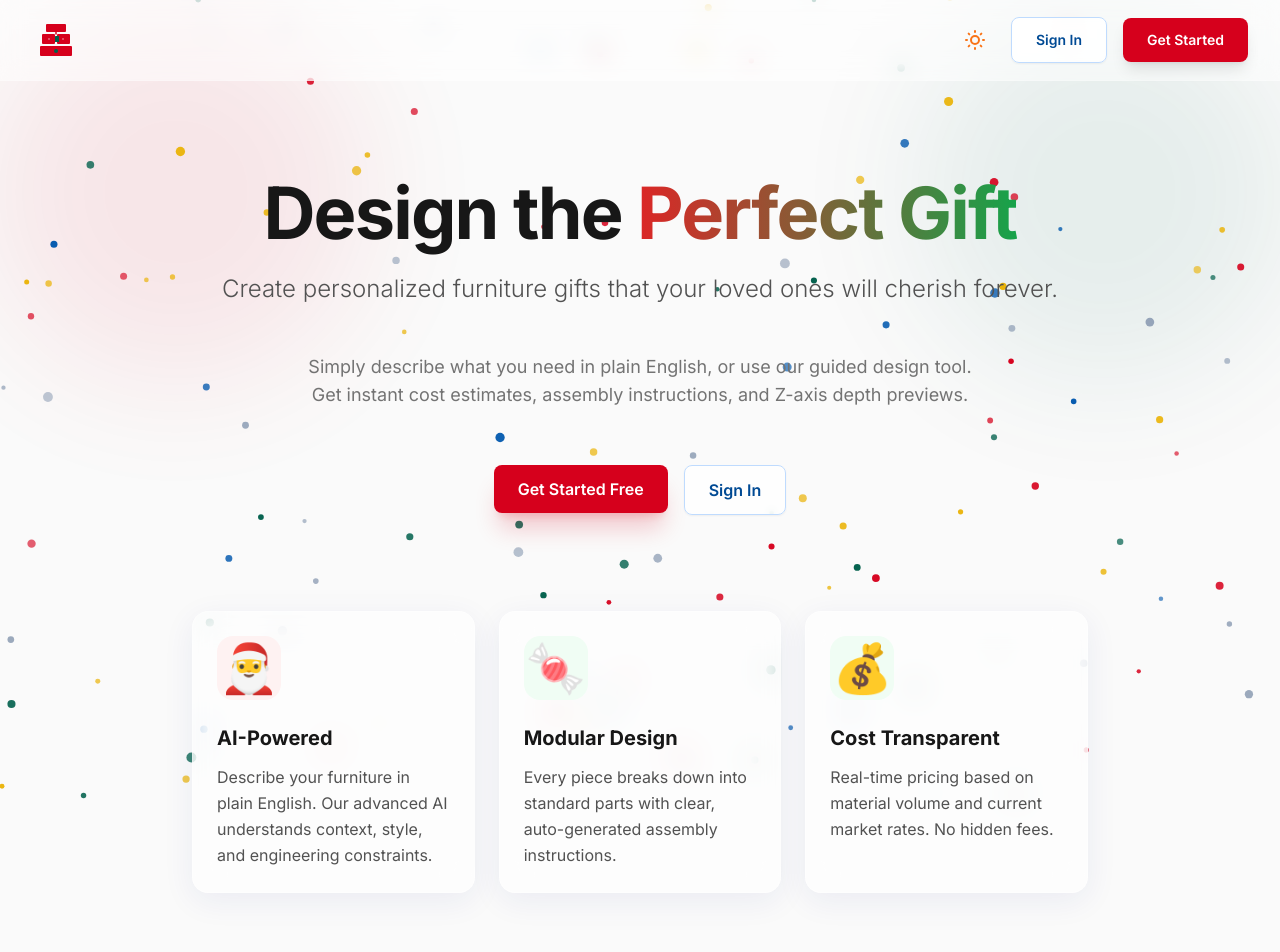
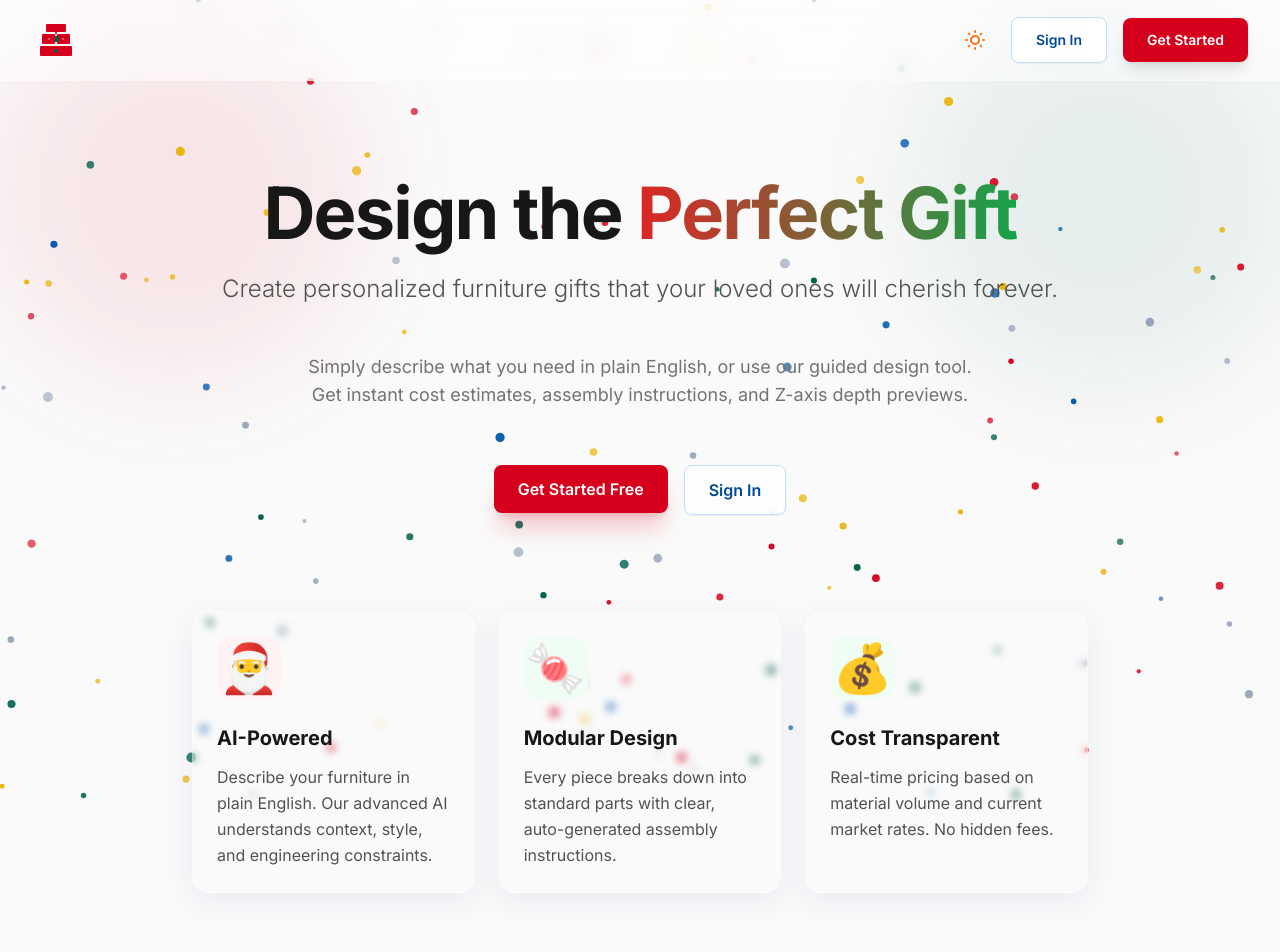
Before and after one commit to SanvidPathak/ai-kea-furniture-design-, a React (Vite) app: page / in a window 1280 px wide. Shown: the top 952 px of the page. Built offline with nearby package versions, Linux system fonts and the light colour scheme; no server answers.

Commit message:
improved website asthetics
Generated with Claude Code (https://claude.com/claude-code)

Co-Authored-By: Claude <noreply@anthropic.com>

```diff
--- a/src/index.css
+++ b/src/index.css
@@ -89,12 +89,12 @@ body {
 
   /* Glassmorphism Card style */
   .card {
-    @apply bg-white/70 backdrop-blur-xl border border-white/20 rounded-2xl p-6 transition-all duration-300 hover:shadow-xl hover:-translate-y-1 dark:bg-neutral-800/70 dark:border-white/10;
+    @apply bg-white/10 backdrop-blur-sm border border-white/20 rounded-2xl p-6 transition-all duration-300 hover:shadow-xl hover:-translate-y-1 dark:bg-neutral-900/10 dark:border-white/10;
     box-shadow: 0 8px 32px 0 rgba(31, 38, 135, 0.07);
   }
 
   .glass-panel {
-    @apply bg-white/60 backdrop-blur-lg border border-white/30 dark:bg-neutral-900/60 dark:border-white/10;
+    @apply bg-white/10 backdrop-blur-sm border border-white/30 dark:bg-neutral-900/10 dark:border-white/10;
     box-shadow: 0 8px 32px 0 rgba(31, 38, 135, 0.07);
   }
 
```
